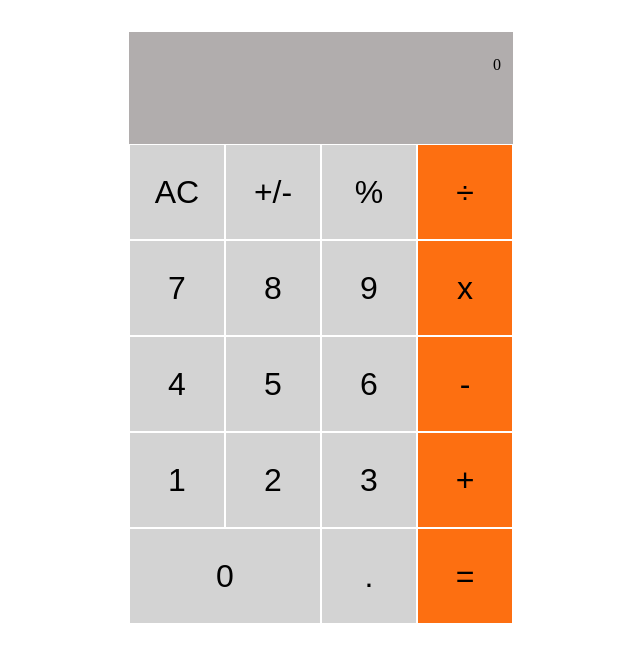
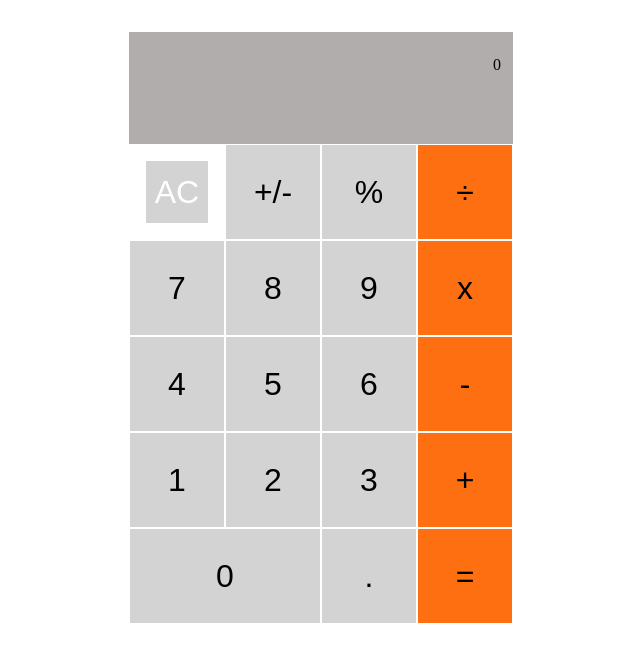
Before and after one commit to leloufadel/math-magician, a React (Create React App) app: page / in a window 1280 px wide. In both pictures the pointer is over the button "AC". Shown: the top 662 px of the page, without its empty margins (319-959 px from the left). Built offline with nearby package versions, Linux system fonts and the light colour scheme.

Commit message:
add button-hover effect

```diff
--- a/src/components/calculator.css
+++ b/src/components/calculator.css
@@ -27,6 +27,20 @@ body {
 .calculator-grid > .orange-button {
   background-color: rgb(253, 111, 17);
 }
+.calculator-grid > button:hover {
+  color: #fff;
+  cursor: pointer;
+  margin: 1rem;
+  height: 4rem;
+  text-align:center;
+
+}
+.calculator-grid > button:focus {
+  outline: none;
+}
+.calculator-grid > .orange-button:hover {
+  background-color: rgb(235, 88, 8);
+}
 
 .span-two {
   grid-column: span 2;
```
